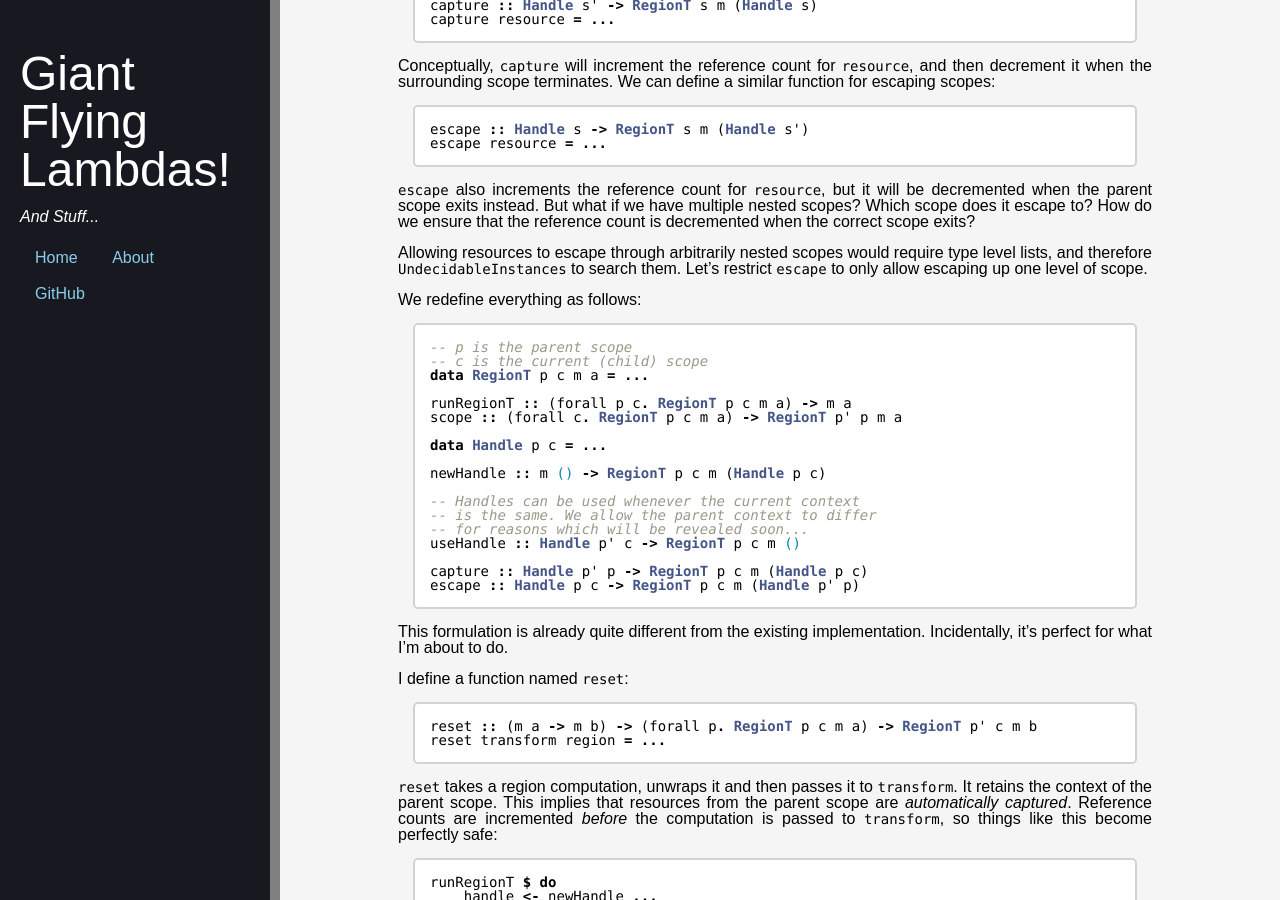
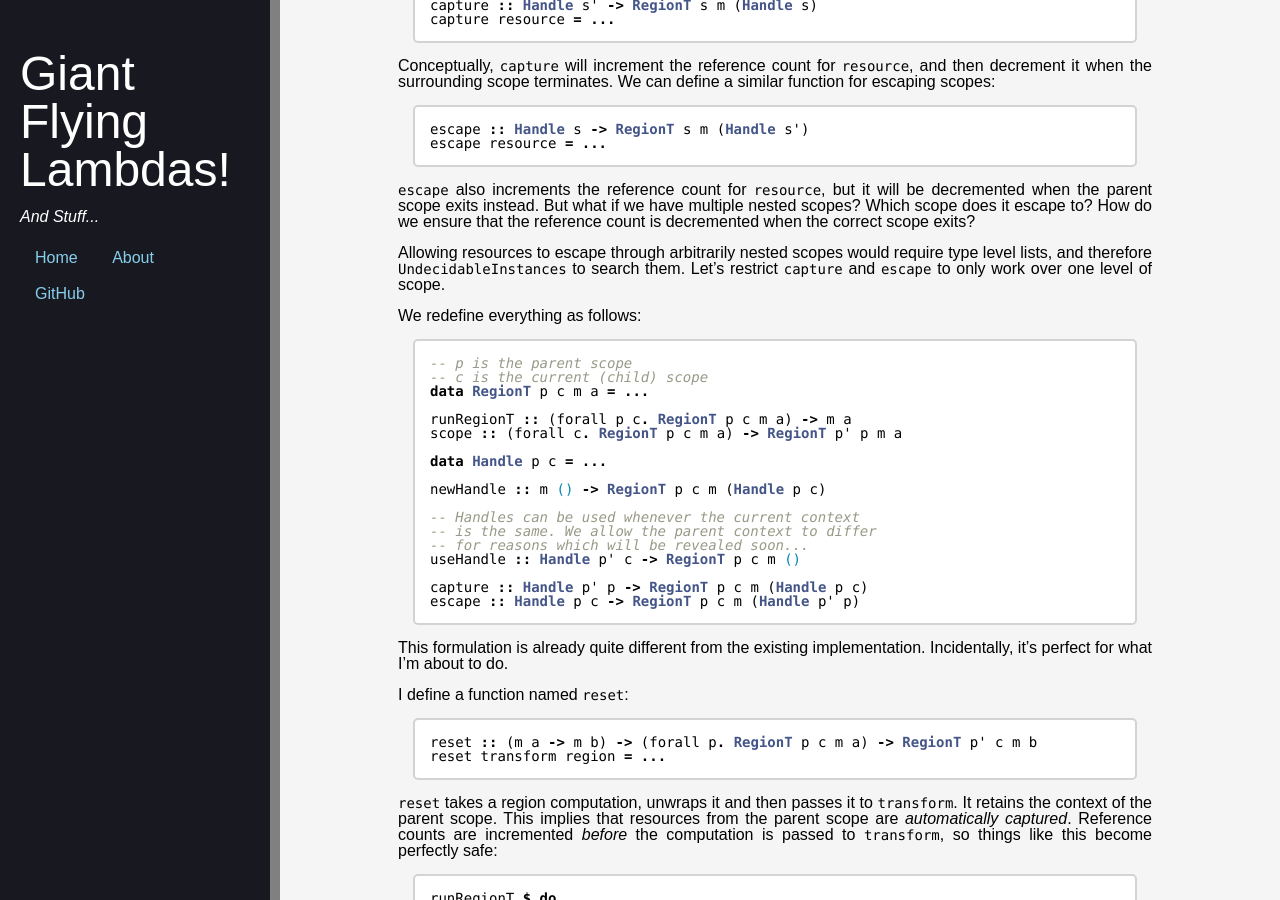
Before and after one commit to YellPika/YellPika.github.io, a Jekyll site: the page built from _posts/2013-12-10-improving-monadic-regions.md, in a window 1280 px wide and 900 px high, scrolled down 803 px. Built offline with Jekyll 4.4.1, drawn with Linux system fonts in a browser that asks for light colours; Markdown is read by kramdown in place of the engine named in the settings.

Commit message:
Small change...

```diff
--- a/_posts/2013-12-10-improving-monadic-regions.md
+++ b/_posts/2013-12-10-improving-monadic-regions.md
@@ -67,7 +67,7 @@ reference count is decremented when the correct scope exits?
 
 Allowing resources to escape through arbitrarily nested scopes would require
 type level lists, and therefore `UndecidableInstances` to search them. Let's
-restrict `escape` to only allow escaping up one level of scope.
+restrict `capture` and `escape` to only work over one level of scope.
 
 We redefine everything as follows:
 
```
